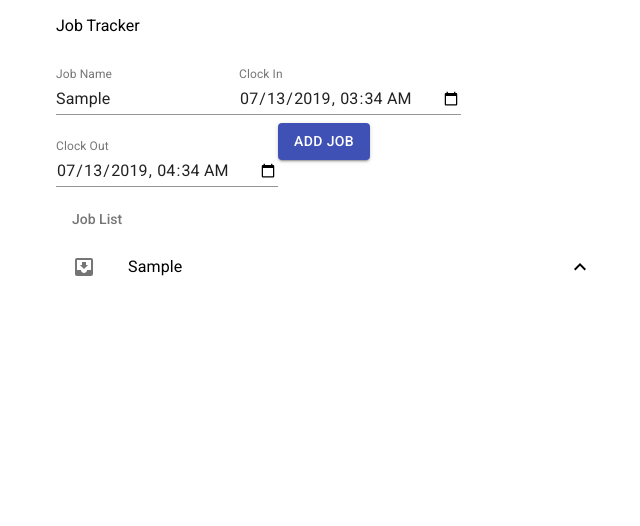
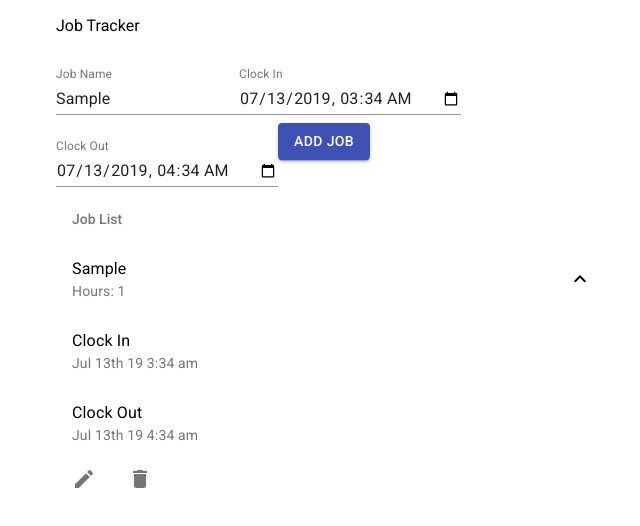
Before and after one commit to aaronshivers/material-ui-demo, a React app: page / in a window 1280 px wide. Both pictures are taken after typing "Sample" into the empty fields and a click on the button "ADD JOB". Shown: the top 526 px of the page, without its empty margins (308-948 px from the left). Built offline with nearby package versions, Linux system fonts and the light colour scheme.

Commit message:
added time to job list

```diff
--- a/src/components/Job.js
+++ b/src/components/Job.js
@@ -1,4 +1,5 @@
 import React, { Component, useState } from 'react'
+import moment from 'moment'
 import {
   List,
   ListItem,
@@ -8,8 +9,8 @@ import {
   ListItemText
 } from '@material-ui/core'
 import {
-  StarBorder,
-  MoveToInbox as InboxIcon,
+  Edit,
+  Delete,
   ExpandLess,
   ExpandMore
 } from '@material-ui/icons'
@@ -22,22 +23,36 @@ const Job = props => {
     setOpen(!open)
   }
 
+  const getHours = (clockIn, clockOut) => {
+    const a = moment(clockIn)
+    const b = moment(clockOut)
+    return b.diff(a, 'hours', true)
+  }
+
   return (
     <div>
       <ListItem button onClick={ handleClick }>
-        <ListItemIcon>
-          <InboxIcon />
-        </ListItemIcon>
-        <ListItemText primary={ jobName } />
+        <ListItemText
+          primary={ jobName }
+          secondary={ `Hours: ${ getHours(clockIn, clockOut) }` }
+        />
         { open ? <ExpandLess /> : <ExpandMore /> }
       </ListItem>
-      <Collapse in={ !open } timeout="auto" unmountOnExit>
+      <Collapse in={ open } timeout="auto" unmountOnExit>
         <List component="div" disablePadding>
           <ListItem button>
+            <ListItemText primary="Clock In" secondary={ moment(clockIn).format('MMM Do YY h:mm a') } />
+          </ListItem>
+          <ListItem button>
+            <ListItemText primary="Clock Out" secondary={ moment(clockOut).format('MMM Do YY h:mm a') } />
+          </ListItem>
+          <ListItem button>
             <ListItemIcon>
-              <StarBorder />
+              <Edit />
             </ListItemIcon>
-            <ListItemText primary={ clockIn } />
+            <ListItemIcon>
+              <Delete />
+            </ListItemIcon>
           </ListItem>
         </List>
       </Collapse>
```
